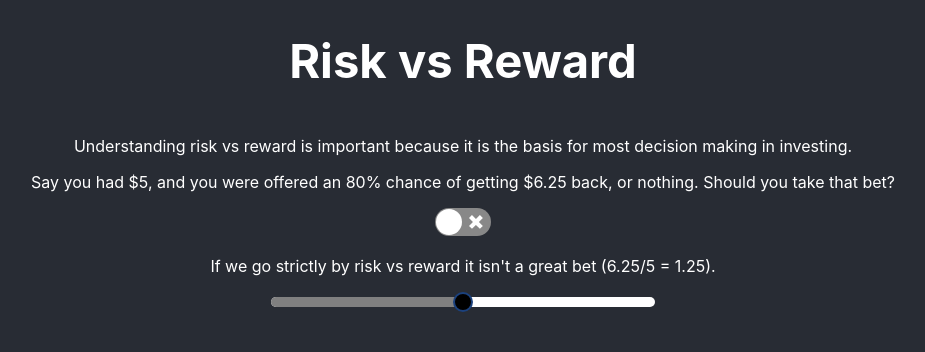
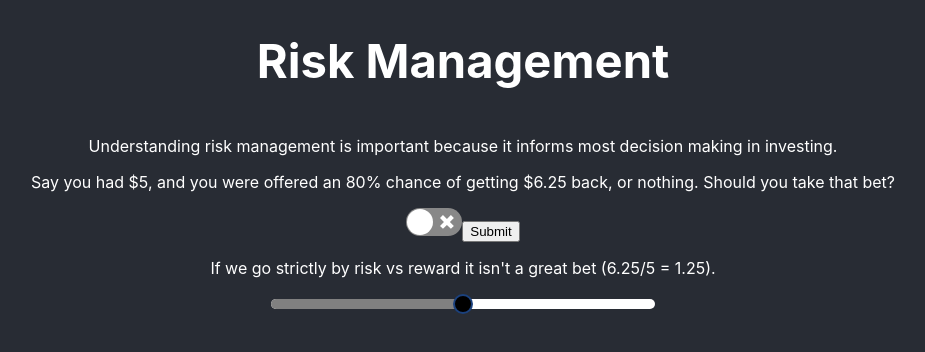
Before and after one commit to stevenr74/risk-reward, a React (Create React App) app: page / in a window 1280 px wide. Shown: the top 352 px of the page, without its empty margins (177-1102 px from the left). Built offline with nearby package versions, Linux system fonts and the light colour scheme.

Commit message:
update first question

```diff
--- a/src/App.js
+++ b/src/App.js
@@ -13,7 +13,7 @@ function App() {
   return (
     <div className="App">
       <header className="App-header">
-        <h1>Risk vs Reward</h1>
+        <h1>Risk Management</h1>
       </header>
       <Intro />
       <Example1 />
--- a/src/components/Example1.js
+++ b/src/components/Example1.js
@@ -6,16 +6,25 @@ const Example1 = (props) => {
     const [checked, setChecked] = useState(false);
 
     const handleChange = (checked) => {
-        setChecked(checked)
+        setChecked(checked);
+        console.log(checked);
     }
+
+    const handleSubmit = () => {
+
+    }
+
 
     return (
         <div className="ex1">
             <p>Say you had $5, and you were offered an 80% chance of getting $6.25 back, or nothing. Should you take that bet?
             </p>
-            <label>
-                <Switch onChange={handleChange} checked={checked} />
-            </label>
+            <form onSubmit={handleSubmit}>
+                <label>
+                    <Switch onChange={handleChange} checked={checked} />
+                </label>
+                <input type="submit" value="Submit" />
+            </form>
             <p>If we go strictly by risk vs reward it isn't a great bet (6.25/5 = 1.25). </p>
 
         </div>
--- a/src/components/Intro.js
+++ b/src/components/Intro.js
@@ -3,7 +3,7 @@ import React from 'react'
 const Intro = () => {
     return (
         <div className="intro">
-            <p>Understanding risk vs reward is important because it is the basis for most decision making in investing.
+            <p>Understanding risk management is important because it informs most decision making in investing.
             </p>
         </div>
     )
```
